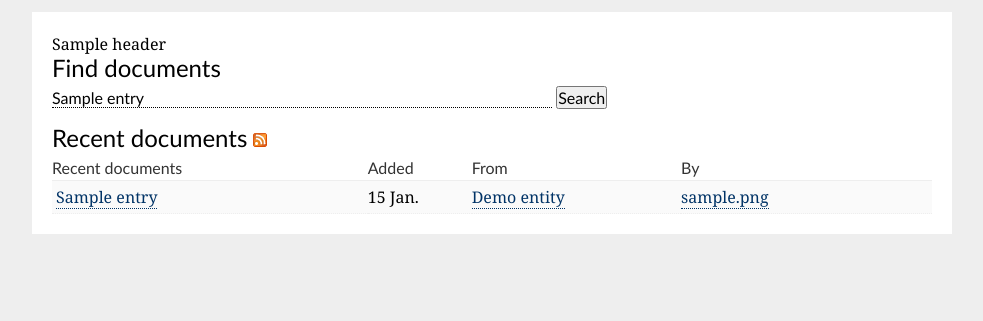
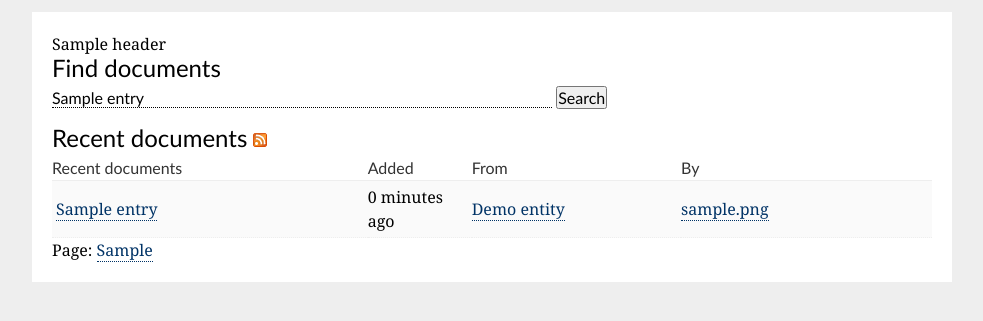
Before and after one commit to a2civictech/a2docs-sources, a Django app: template templates/home.html in a window 1280 px wide. Shown: the part 251-572 px from the top of the page, without its empty margins (148-1131 px from the left). Run offline with Django 3.2, Linux system fonts and the light colour scheme; data comes from the database, SQL or seed files in the repository; tables that the repository leaves empty hold one stand-in row (values such as "Sample post"); the template is opened without the code that fills it: values that come from a table or form of the project are taken from there, most other values are stand-ins (such as "Sample title", 1, 10 or a date in 2020); parts of the project's set-up code (start-up, migrations or seed data) failed here and were passed over.

Commit message:
Rudimentary pagination

```diff
--- a/assets/css/base.css
+++ b/assets/css/base.css
@@ -141,7 +141,7 @@ td.date { width: 80px; }
 tr.even td {
 
 }
-tr.odd td {
+tr.odd td, .odd {
     background:#fafafa;
 }
 
--- a/templates/home.html
+++ b/templates/home.html
@@ -33,15 +33,18 @@
 		{% for entry in entries %}
 		<tr class="{% cycle 'odd' 'even' %}">
 			<td class="title"><a href="/doc/{{ entry.id }}">{{ entry.title }}</a></td>
-			<td class="date">{{ entry.date_posted|date:"j M." }}</td>
+			<td class="date">{{ entry.date_posted|timesince|truncatewords:2|cut:", ..."}} ago</td>
 			<td class="entity"><a href="/origin/{{entry.entity.slug}}">{{ entry.entity.name }}</td>
 			<td class="poster"><a href="/submitter/{{entry.poster_slug}}">{{ entry.poster }}</a></td>
 		</tr>
 		{% endfor %}
+	</tbody>
+</table>
 
+<div class="pages">Page:
+{% for n in page_l %}
+	<a href="/page/{{n}}">{{n}}</a>
+{% endfor %}
+</div>
 
-
-	</tbody>
-
-</table>
 {% endblock %}
--- a/urls.py
+++ b/urls.py
@@ -15,6 +15,8 @@ admin.autodiscover()
 
 urlpatterns = patterns('',
     ('^$', home),
+    (r'^page/(?P<page_number>\d+)/$', page),
+
     ('^add/$', add),
 
     # ('^file/$', f),
```
Also changed, not shown: foialist/helpers.py (+14 -0 lines), foialist/views.py (+21 -2 lines).
